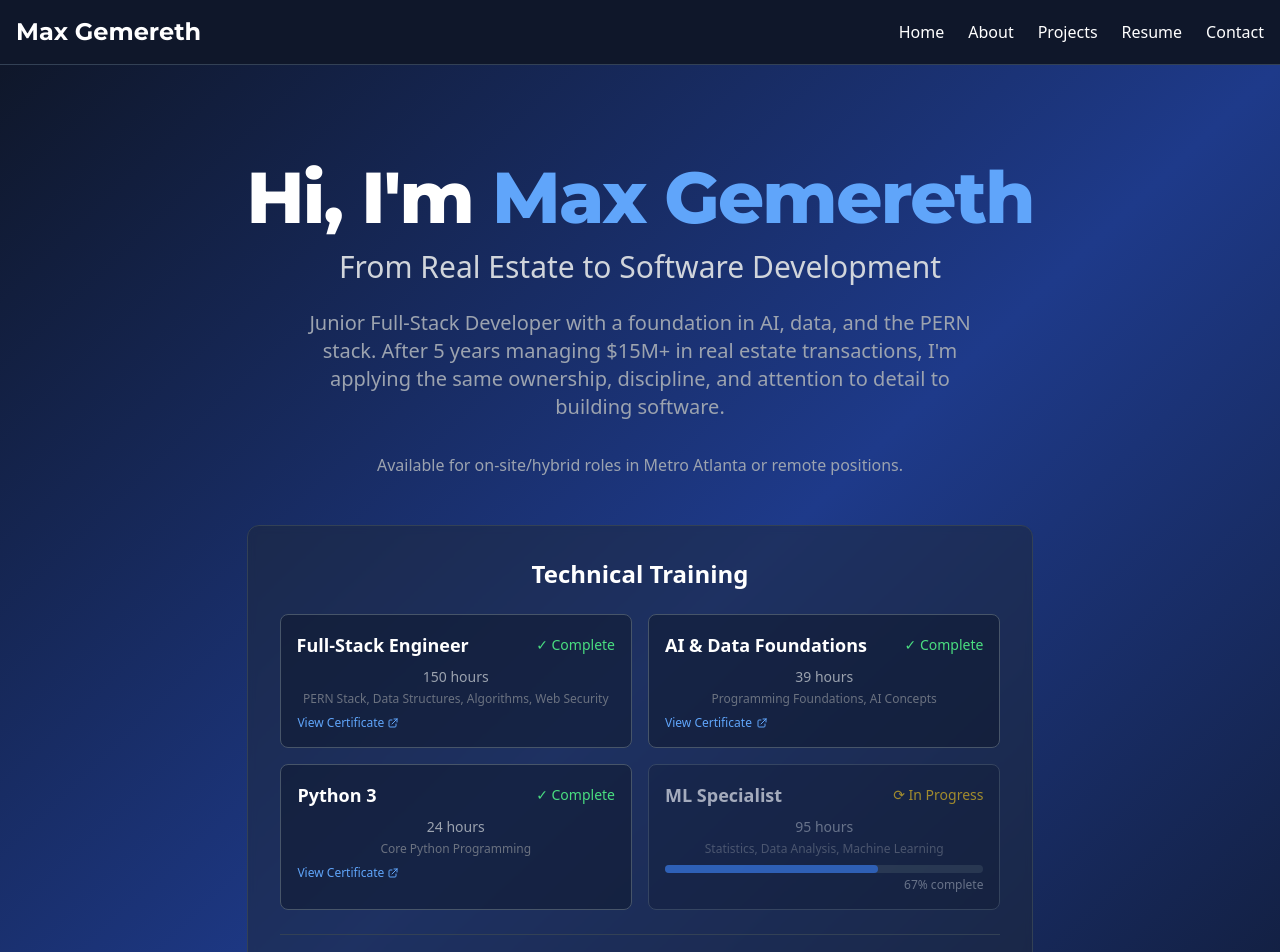
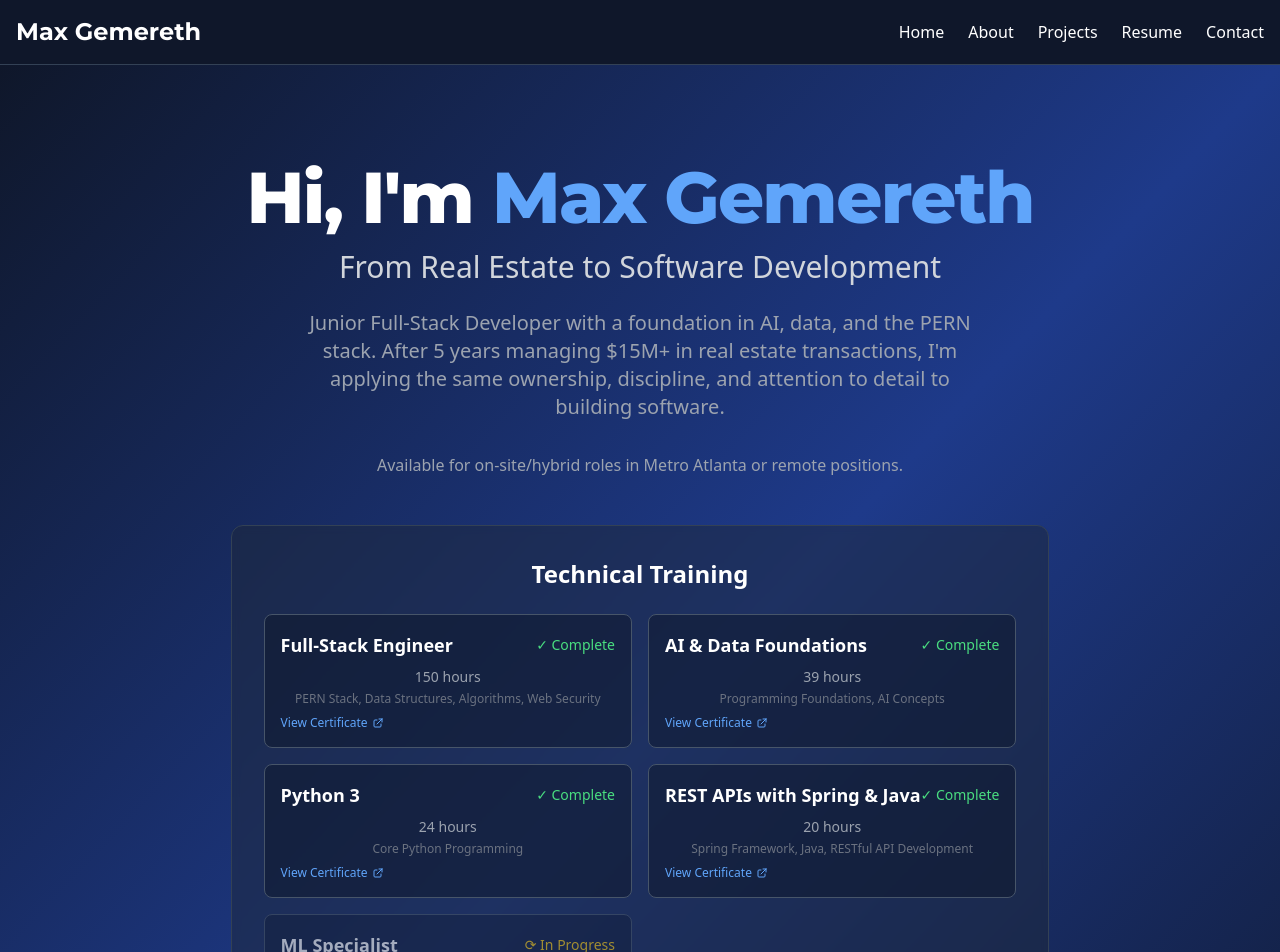
Before and after one commit to gemerethmax/employment-showcase-website, a React (Vite) app: page / in a window 1280 px wide. Shown: the top 952 px of the page. Built offline with nearby package versions, Linux system fonts and the light colour scheme.

Commit message:
New Cert added

```diff
--- a/src/pages/About.jsx
+++ b/src/pages/About.jsx
@@ -20,9 +20,10 @@ function About() {
           <h2 className="text-3xl font-bold text-white mb-6">Technical Background</h2>
           <div className="bg-slate-800 rounded-lg p-6 border border-slate-700">
             <p className="text-gray-300 leading-relaxed mb-4">
-              I've completed five technical certifications, including a <strong className="text-white">150-hour
+              I've completed six technical certifications, including a <strong className="text-white">150-hour
               Full-Stack Engineering certification</strong>, <strong className="text-white">Data & Programming
               Foundations for AI</strong> (39 hours), <strong className="text-white">Python 3</strong> (24 hours),
+              <strong className="text-white"> REST APIs with Spring and Java</strong> (20 hours),
               <strong className="text-white"> Building AI Agents</strong>, and <strong className="text-white">Generative
               AI for Everyone</strong>. I'm currently completing a <strong className="text-white">95-hour Data Scientist:
               Machine Learning Specialist certification</strong> focused on statistics, data analysis, and machine
--- a/src/pages/Home.jsx
+++ b/src/pages/Home.jsx
@@ -91,6 +91,27 @@ function Home() {
               </p>
             </a>
 
+            {/* REST APIs with Spring and Java */}
+            <a
+              href="/certificates/rest-apis-spring-java.pdf"
+              target="_blank"
+              rel="noopener noreferrer"
+              className="bg-slate-900/50 rounded-lg p-4 border border-slate-600 hover:border-blue-500 transition duration-200 cursor-pointer block"
+            >
+              <div className="flex items-center justify-between mb-2">
+                <h4 className="text-lg font-semibold text-white">REST APIs with Spring & Java</h4>
+                <span className="text-green-400 text-sm font-medium">✓ Complete</span>
+              </div>
+              <p className="text-gray-400 text-sm mb-1">20 hours</p>
+              <p className="text-gray-500 text-xs mb-2">Spring Framework, Java, RESTful API Development</p>
+              <p className="text-blue-400 text-xs font-medium flex items-center gap-1">
+                View Certificate
+                <svg className="w-3 h-3" fill="none" stroke="currentColor" viewBox="0 0 24 24">
+                  <path strokeLinecap="round" strokeLinejoin="round" strokeWidth={2} d="M10 6H6a2 2 0 00-2 2v10a2 2 0 002 2h10a2 2 0 002-2v-4M14 4h6m0 0v6m0-6L10 14" />
+                </svg>
+              </p>
+            </a>
+
             {/* ML Specialist (In Progress) */}
             <div className="bg-slate-900/50 rounded-lg p-4 border border-slate-600 opacity-60">
               <div className="flex items-center justify-between mb-2">
@@ -107,7 +128,7 @@ function Home() {
           </div>
 
           <div className="text-center pt-4 border-t border-slate-700">
-            <p className="text-xl font-semibold text-blue-400">300+ hours of technical training</p>
+            <p className="text-xl font-semibold text-blue-400">325+ hours of technical training</p>
             <p className="text-sm text-gray-400 mt-1">with AI Agents & Generative AI coursework</p>
           </div>
         </div>
--- a/src/pages/Resume.jsx
+++ b/src/pages/Resume.jsx
@@ -49,7 +49,7 @@ function Resume() {
             <div>
               <h3 className="text-lg font-semibold text-blue-400 mb-2">Backend & APIs</h3>
               <ul className="text-gray-300 space-y-1">
-                <li>• Node.js, Express.js</li>
+                <li>• Node.js, Express.js, Spring (Java)</li>
                 <li>• RESTful API Development</li>
                 <li>• OAuth Authentication, Web Security</li>
               </ul>
@@ -116,6 +116,14 @@ function Resume() {
                   <a href="/certificates/python3.pdf" target="_blank" rel="noopener noreferrer" className="font-semibold text-blue-400 hover:text-blue-300 transition">Python 3 Certificate (24 hours)</a>
                   <p className="text-gray-500">2025</p>
                 </div>
+              </div>
+
+              <div>
+                <div className="flex justify-between">
+                  <a href="/certificates/rest-apis-spring-java.pdf" target="_blank" rel="noopener noreferrer" className="font-semibold text-blue-400 hover:text-blue-300 transition">REST APIs with Spring and Java (20 hours)</a>
+                  <p className="text-gray-500">2025</p>
+                </div>
+                <p className="text-gray-400 text-sm">Spring Framework, Java, RESTful API Development</p>
               </div>
 
               <div>
```
Also changed, not shown: 1 other file (tests, documents, lock files or other folders).
